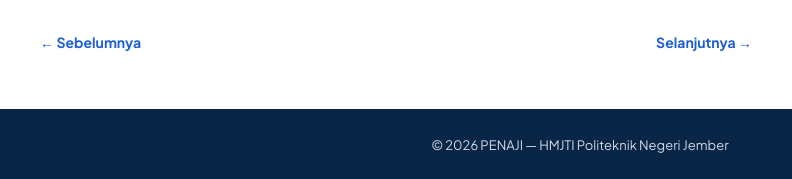
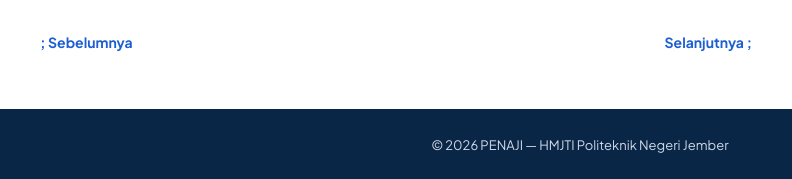
Before and after one commit to akbarramadani2591/Penaji-Website-Proyek-Akhir-, a plain HTML site: page galeri1.html in a window 1280 px wide. Shown: the part 1756-1935 px from the top of the page, 60-852 px from the left. Drawn offline with Linux system fonts and the light colour scheme.

Commit message:
Update galeri1.html
ahahaha

```diff
--- a/galeri1.html
+++ b/galeri1.html
@@ -110,7 +110,7 @@ footer{background:var(--navy);color:#cfd9e8;font-size:13px;padding:26px 0;text-a
         <dt>Waktu</dt><dd>2025/2026</dd>
       </dl>
     </div>
-    <nav class="pager"><a href="galeri4.html">&larr; Sebelumnya</a><a href="galeri2.html">Selanjutnya &rarr;</a></nav>
+    <nav class="pager"><a href="galeri4.html">; Sebelumnya</a><a href="galeri2.html">Selanjutnya ; </a></nav>
   </article>
   <aside><div class="side">
     <h3>Dokumentasi Lainnya</h3>
```
